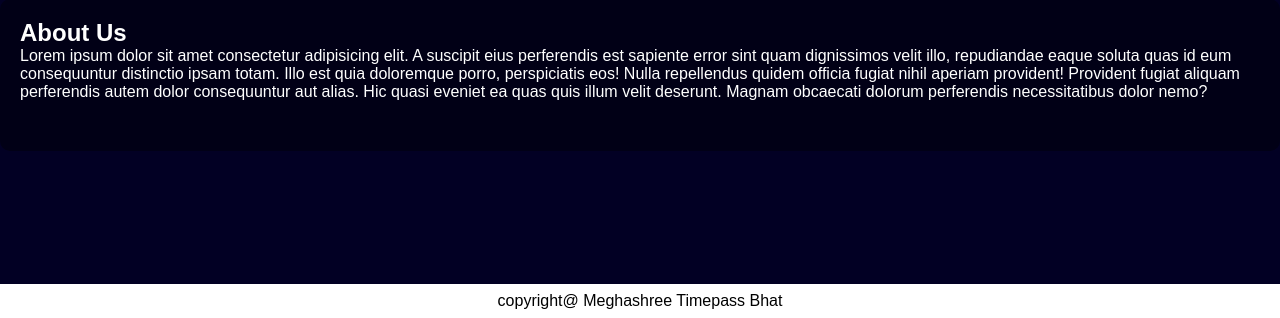
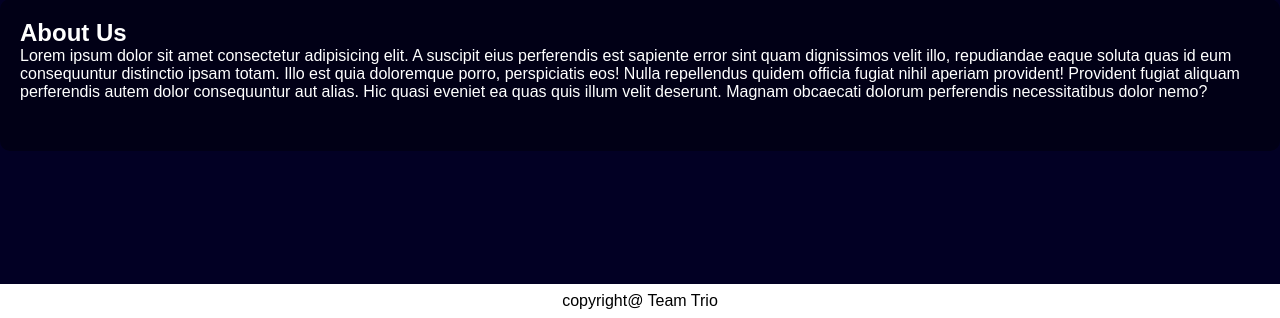
Before and after one commit to Meghashreeee/SchoolWebsite, a Django app: page /about/ in a window 1280 px wide. Shown: the part 482-800 px from the top of the page. Run offline with Django 5.2, Linux system fonts and the light colour scheme; some web fonts are replaced.

Commit message:
initial site

```diff
--- a/mainapp/templates/base.html
+++ b/mainapp/templates/base.html
@@ -62,7 +62,7 @@
 
 </div>
 <div class="footer">
-  copyright@ Meghashree Timepass Bhat
+  copyright@ Team Trio
 </div>
     <script type="text/javascript" src="{% static 'base.js' %}"></script>
     {% block script %}
```
